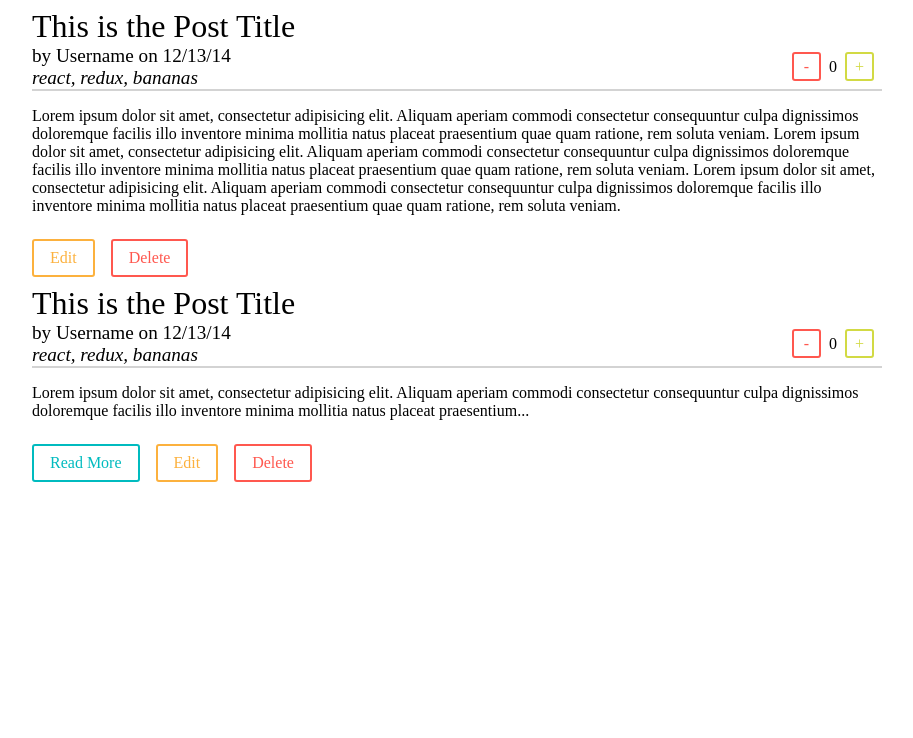
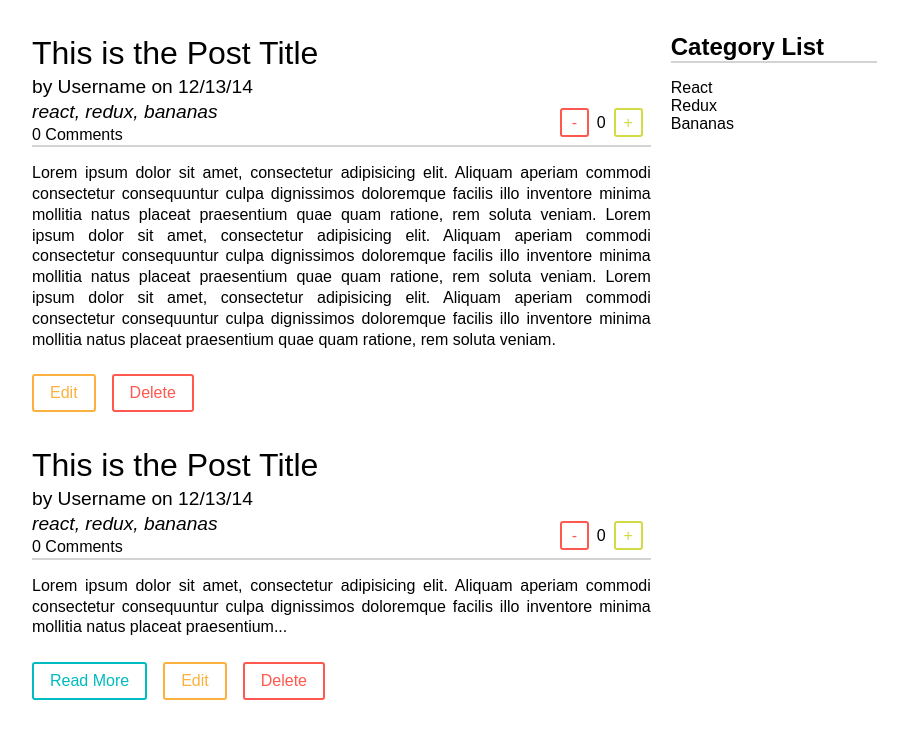
Before and after one commit to michellejl/Readable, a React (Create React App) app in the folder frontend/: page / in a window 1280 px wide. Shown: the top 738 px of the page, without its empty margins (183-1096 px from the left). Built offline with nearby package versions, Linux system fonts and the light colour scheme.

Commit message:
added category list component + cleanup

```diff
--- a/frontend/src/components/App.js
+++ b/frontend/src/components/App.js
@@ -1,11 +1,20 @@
 import React, { Component } from 'react';
 import Post from './Post'
 import styled from 'styled-components'
+import CategoryList from './CategoryList'
 
 const Container = styled.div`
     width: 75%;
     max-width: 850px;
     margin: 0 auto;
+    display: flex;
+    .postlist {
+        width: 75%;
+        padding-right: 15px;
+    }
+    .sidebar {
+        align-self: stretch;
+    }
 `;
 
 class App extends Component {
@@ -13,8 +22,11 @@ class App extends Component {
     return (
       <div className="App">
           <Container>
-              <Post full />
-              <Post summary />
+              <div className={'postlist'}>
+                  <Post full />
+                  <Post summary />
+              </div>
+              <CategoryList />
           </Container>
       </div>
     );
--- /dev/null
+++ b/frontend/src/components/CategoryList.js
@@ -0,0 +1,37 @@
+import React, { Component } from 'react'
+import styled from 'styled-components'
+
+const List = styled.ul`
+  list-style-type: none;
+  padding: 0;
+
+  li {
+
+  }
+`;
+
+const SideBar = styled.div`
+  padding: 25px 5px;
+  width: 25%;
+  h2 {
+    border-bottom: 2px solid lightgray;
+    margin: 0;
+  }
+`;
+
+class CategoryList extends Component {
+    render() {
+        return (
+            <SideBar>
+                <h2>Category List</h2>
+                <List>
+                    <li>React</li>
+                    <li>Redux</li>
+                    <li>Bananas</li>
+                </List>
+            </SideBar>
+        );
+    }
+}
+
+export default CategoryList;
--- a/frontend/src/components/Post.js
+++ b/frontend/src/components/Post.js
@@ -17,8 +17,7 @@ class Post extends Component {
                 </div>
                 {this.props.summary
                     ? <Button text={'Read More'}/>
-                    : <span />
-                }
+                    : <span /> }
                 <Button edit text={'Edit'}/>
                 <Button delete text={'Delete'}/>
             </div>
--- a/frontend/src/components/PostHeader.js
+++ b/frontend/src/components/PostHeader.js
@@ -6,11 +6,9 @@ import PostMeta from './PostMeta'
 const Header = styled.header`
   display: flex;
   justify-content: space-between;
+  align-items: flex-end;
   border-bottom: 2px solid lightgray;
-  margin-bottom: 15px;
-  div {
-  align-self: flex-end;
-  }
+  margin: 25px 0 15px;
 `;
 
 class PostHeader extends Component {
--- a/frontend/src/components/PostMeta.js
+++ b/frontend/src/components/PostMeta.js
@@ -27,6 +27,7 @@ class PostMeta extends Component {
                 <Title>This is the Post Title</Title>
                 <ByLine>by Username on 12/13/14</ByLine>
                 <CategoryList>react, redux, bananas</CategoryList>
+                <p>0 Comments</p>
             </Meta>
         );
     }
--- /dev/null
+++ b/frontend/src/index.css
@@ -0,0 +1 @@
+@import url('https://fonts.googleapis.com/css?family=Quicksand');
--- a/frontend/src/index.js
+++ b/frontend/src/index.js
@@ -15,7 +15,11 @@ const mainTheme = {
 // Global Styles
 injectGlobal`
     body {
-
+        font-family: 'Quicksand', sans-serif;
+        p {
+        line-height: 1.3em;
+        text-align: justify;
+        }
     }
 `;
 
```
Also changed, not shown: 1 other file (tests, documents, lock files or other folders).
